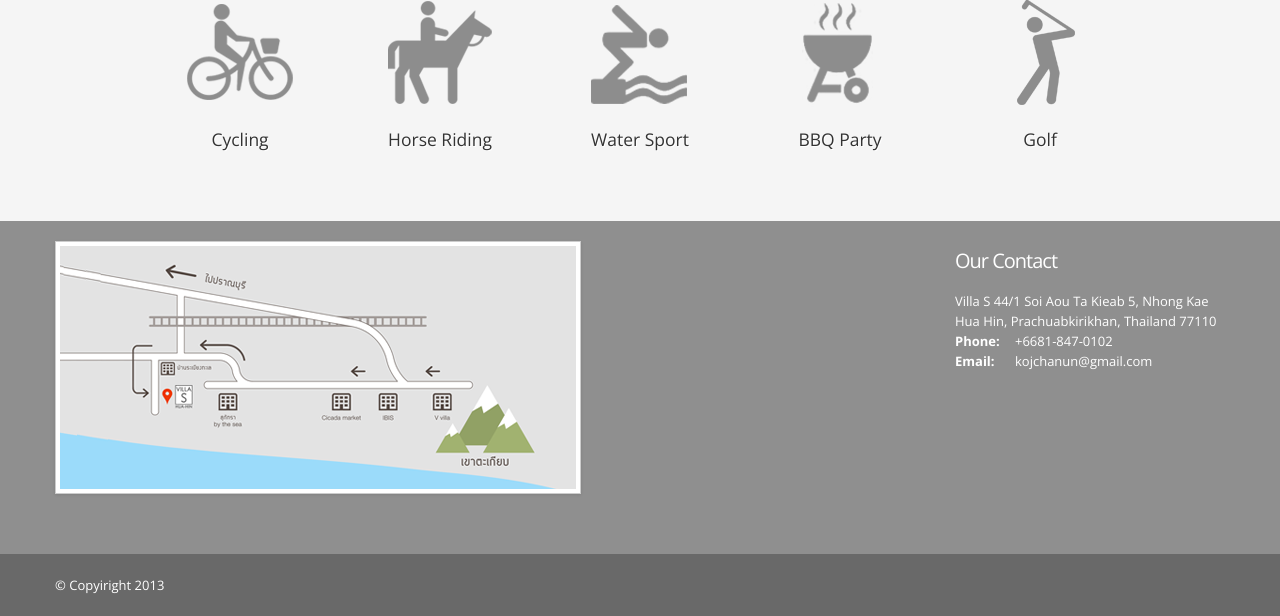
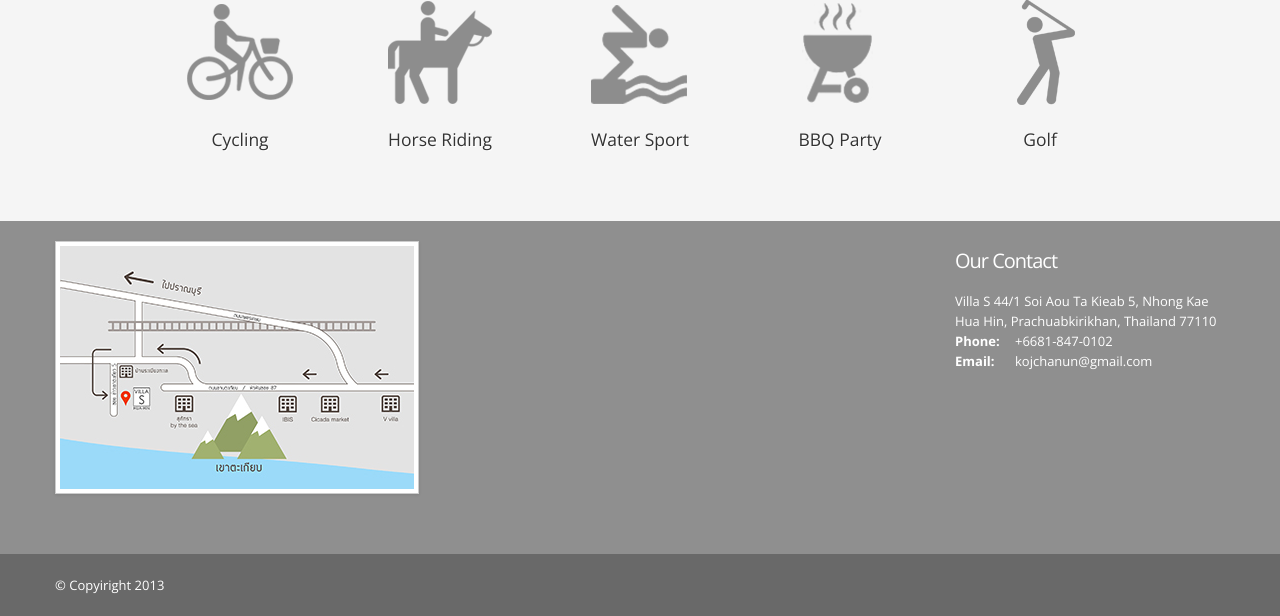
Before and after one commit to exdoh/villas, a PHP site: page / in a window 1280 px wide. Shown: the part 3810-4426 px from the top of the page. Run offline with PHP 8.4, Linux system fonts and the light colour scheme.

Commit message:
change map image

```diff
--- a/index.php
+++ b/index.php
@@ -395,8 +395,8 @@
   		<div id="footer" class="container">
    	  		<div class="row">
                 <div class="span6 gallery">
-                	<a class="preview" href="img/map.png" rel="prettyPhoto" title="Your Title">
-           	     	<img data-original="img/minimap.png" src="img/pic-blank-1.gif" class="img-polaroid" alt="">
+                	<a class="preview" href="img/map.jpg" rel="prettyPhoto" title="Map">
+           	     	<img data-original="img/minimap.jpg" src="img/pic-blank-1.gif" class="img-polaroid" alt="">
                     </a>
                 </div>
             	<div class="span3">
```
Also changed, not shown: img/map.jpg (added), img/minimap.jpg (added).
